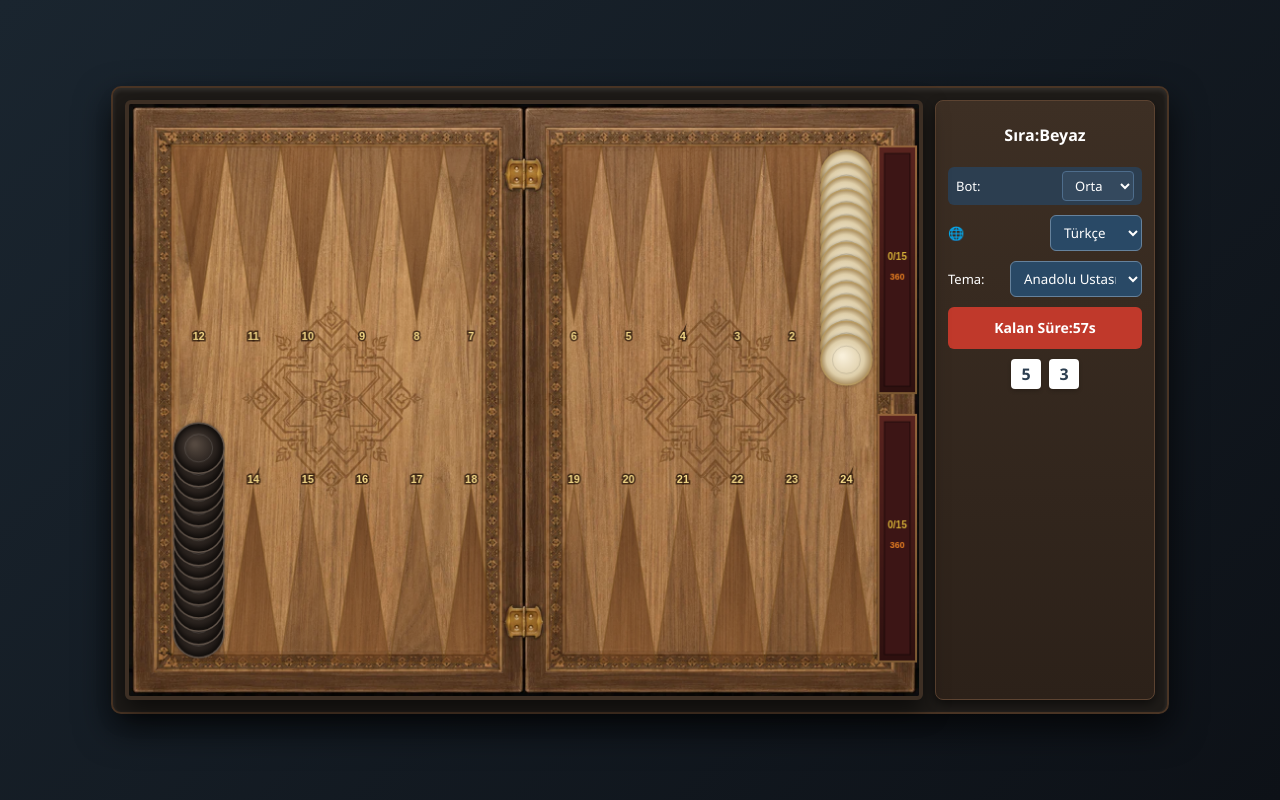
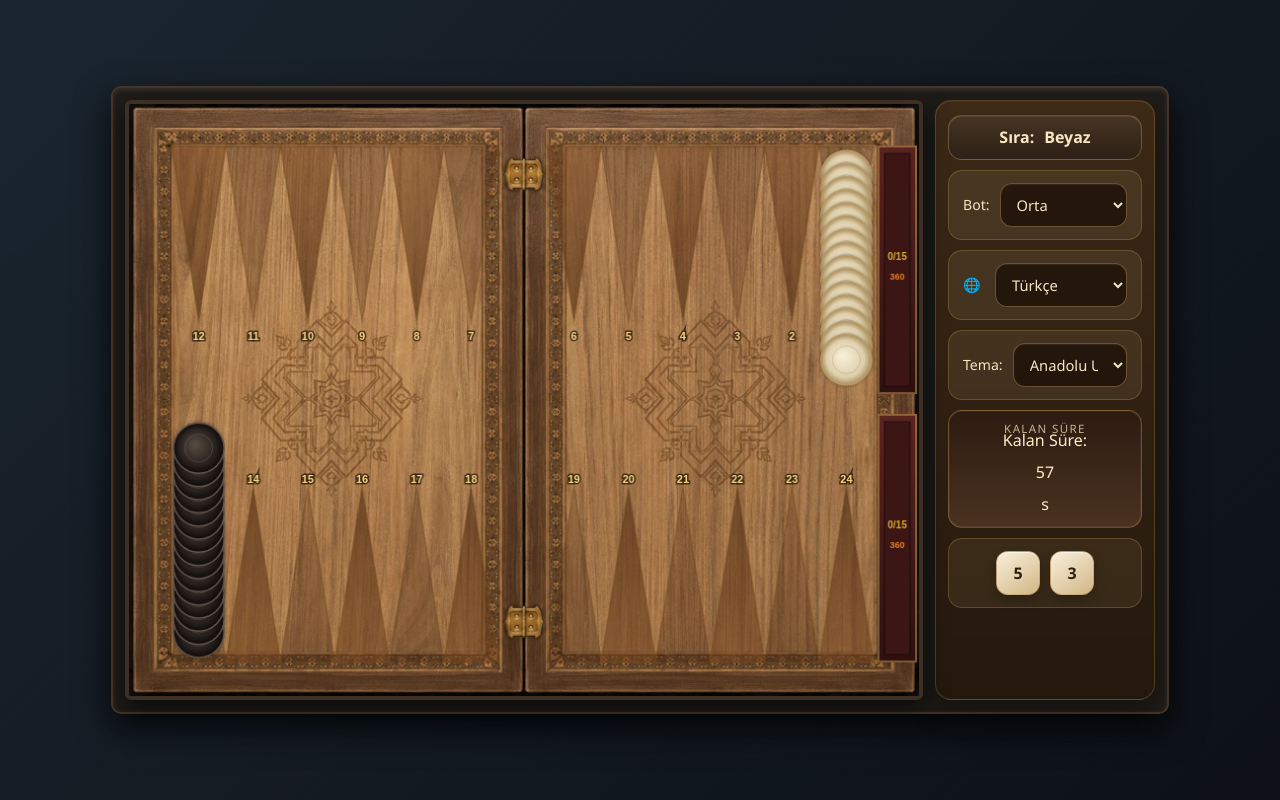
Before and after one commit to MetinGames/Long-Narde, a website with bundled scripts: page index.html in a window 1280 px wide. Built offline with nearby package versions, Linux system fonts and the light colour scheme.

Commit message:
Redesign right control panel

```diff
--- a/style.css
+++ b/style.css
@@ -25,57 +25,90 @@ body {
 
 /* --- ÜST BİLGİ PANELİ --- */
 #info-panel {
-    display: flex;
-    justify-content: space-between;
-    align-items: center;
-    width: 800px;
-    background-color: #34495e;
-    padding: 12px 20px;
-    border-radius: 8px;
-    box-shadow: 0 4px 6px rgba(0,0,0,0.3);
+    width: 100%;
+    display: grid;
+    grid-template-columns: minmax(0, 1fr);
+    gap: 10px;
+    padding: 14px 16px 12px;
+    background: linear-gradient(180deg, #3c2916 0%, #24180d 100%);
+    border: 1px solid rgba(219, 169, 80, 0.22);
+    box-shadow: inset 0 1px 0 rgba(255, 255, 255, 0.06), 0 14px 28px rgba(0, 0, 0, 0.32);
+    border-radius: 16px;
 }
 
 #turn-indicator {
-    font-size: 16px;
-    font-weight: bold;
+    line-height: 1.2;
+    display: flex;
+    justify-content: center;
+    align-items: center;
+    min-height: 52px;
+    padding: 14px 12px;
+    border-radius: 14px;
+    background: linear-gradient(180deg, #463524 0%, #2d1f15 100%);
+    border: 1px solid rgba(240, 200, 120, 0.28);
+    box-shadow: inset 0 1px 0 rgba(255, 255, 255, 0.08);
+    font-size: 1rem;
+    font-weight: 700;
+    color: #f9e6c3;
+    text-align: center;
 }
 
 #timer-container {
-    background-color: #c0392b;
-    padding: 6px 12px;
-    border-radius: 6px;
-    font-size: 14px;
-    font-weight: bold;
+    min-height: 58px;
+    padding: 16px 12px 12px;
+    border-radius: 14px;
+    background: linear-gradient(180deg, #2c1b11 0%, #4a3220 100%);
+    border: 1px solid rgba(229, 177, 96, 0.32);
+    box-shadow: inset 0 0 0 1px rgba(255, 255, 255, 0.05);
+    color: #ffebc5;
+    display: flex;
+    flex-direction: column;
+    justify-content: center;
+    align-items: center;
+    position: relative;
+}
+
+#timer-container::before {
+    content: 'Kalan Süre';
+    position: absolute;
+    top: 10px;
+    left: 50%;
+    transform: translateX(-50%);
+    font-size: 0.72rem;
+    letter-spacing: 0.12em;
+    text-transform: uppercase;
+    color: rgba(255, 238, 190, 0.72);
 }
 
 #dice-container {
     display: flex;
-    align-items: center;
-    gap: 15px;
+    justify-content: center;
+    gap: 12px;
+    padding: 6px 0;
 }
 
 #dice-display {
     display: flex;
-    gap: 8px;
+    gap: 10px;
 }
 
 .die {
-    background-color: white;
-    color: #2c3e50;
-    width: 30px;
-    height: 30px;
-    display: flex;
-    justify-content: center;
-    align-items: center;
-    font-weight: bold;
-    border-radius: 4px;
-    font-size: 16px;
-    box-shadow: 0 2px 4px rgba(0,0,0,0.2);
+    width: 44px;
+    height: 44px;
+    border-radius: 12px;
+    background: linear-gradient(145deg, #f9f0dc 0%, #d2b685 100%);
+    color: #2f1f10;
+    border: 1px solid rgba(148, 98, 32, 0.42);
+    box-shadow: inset 0 1px 1px rgba(255, 255, 255, 0.65), 0 6px 12px rgba(0, 0, 0, 0.22);
+    font-size: 1rem;
+    font-weight: 800;
+    display: grid;
+    place-items: center;
+    min-width: 44px;
 }
 
 #status-message {
-    font-size: 14px;
-    color: #bdc3c7;
+    display: none;
 }
 
 /* --- GAME OVER OVERLAY --- */
@@ -364,35 +397,106 @@ body {
     grid-template-columns: minmax(0, 1fr);
     gap: 10px;
     padding: 12px 14px 10px;
+    background: linear-gradient(180deg, #3c2916 0%, #24180d 100%);
+    border: 1px solid rgba(219, 169, 80, 0.25);
+    box-shadow: inset 0 1px 0 rgba(255, 255, 255, 0.06), 0 14px 28px rgba(0, 0, 0, 0.32);
+    border-radius: 16px;
 }
 
 #panel-controls {
     display: grid;
-    grid-template-columns:
-        minmax(92px, 1fr)
-        auto
-        auto
-        minmax(145px, auto)
-        auto
-        auto;
-    align-items: center;
-    gap: 9px;
+    grid-template-columns: repeat(3, minmax(0, 1fr));
+    gap: 10px;
     width: 100%;
+    align-items: stretch;
 }
 
 #turn-indicator,
-#timer-container {
-    white-space: nowrap;
+#timer-container,
+#dice-container,
+#difficulty-container,
+#language-container,
+#theme-container {
+    min-height: 52px;
+    display: flex;
+    align-items: center;
+    justify-content: center;
+    gap: 10px;
+    padding: 12px 14px;
+    border-radius: 14px;
+    background: rgba(255, 224, 141, 0.08);
+    border: 1px solid rgba(215, 171, 97, 0.25);
+    color: #f7e6c3;
 }
 
 #turn-indicator {
-    line-height: 1.2;
+    background: linear-gradient(180deg, #463524 0%, #2d1f15 100%);
+    border-color: rgba(240, 200, 120, 0.28);
+    box-shadow: inset 0 1px 0 rgba(255, 255, 255, 0.08);
+    font-size: 1rem;
+    font-weight: 700;
+    color: #f9e6c3;
+    text-align: center;
+}
+
+#timer-container {
+    min-height: 58px;
+    padding-top: 18px;
+    background: linear-gradient(180deg, #2c1b11 0%, #4a3220 100%);
+    border-color: rgba(229, 177, 96, 0.32);
+    box-shadow: inset 0 0 0 1px rgba(255, 255, 255, 0.05);
+    color: #ffebc5;
+    flex-direction: column;
+    position: relative;
+}
+
+#timer-container::before {
+    content: 'Kalan Süre';
+    position: absolute;
+    top: 10px;
+    left: 50%;
+    transform: translateX(-50%);
+    font-size: 0.72rem;
+    letter-spacing: 0.12em;
+    text-transform: uppercase;
+    color: rgba(255, 238, 190, 0.72);
 }
 
 #difficulty-container,
 #language-container,
 #theme-container {
-    min-height: 36px;
+    justify-content: space-between;
+    gap: 10px;
+    background: rgba(255, 236, 176, 0.08);
+}
+
+#difficulty-container label,
+#language-container label,
+#theme-container label {
+    font-size: 0.88rem;
+    color: #f5e7c0;
+    white-space: nowrap;
+}
+
+#bot-difficulty,
+#language-select,
+#theme-select {
+    flex: 1;
+    width: 100%;
+    min-width: 0;
+    background: rgba(29, 16, 8, 0.82);
+    color: #f7e5c7;
+    border: 1px solid rgba(215, 171, 97, 0.4);
+    border-radius: 12px;
+    padding: 10px 12px;
+    font-size: 0.92rem;
+    box-shadow: inset 0 1px 0 rgba(255, 255, 255, 0.08);
+}
+
+#bot-difficulty:hover,
+#language-select:hover,
+#theme-select:hover {
+    border-color: rgba(255, 216, 126, 0.55);
 }
 
 #theme-select {
```
